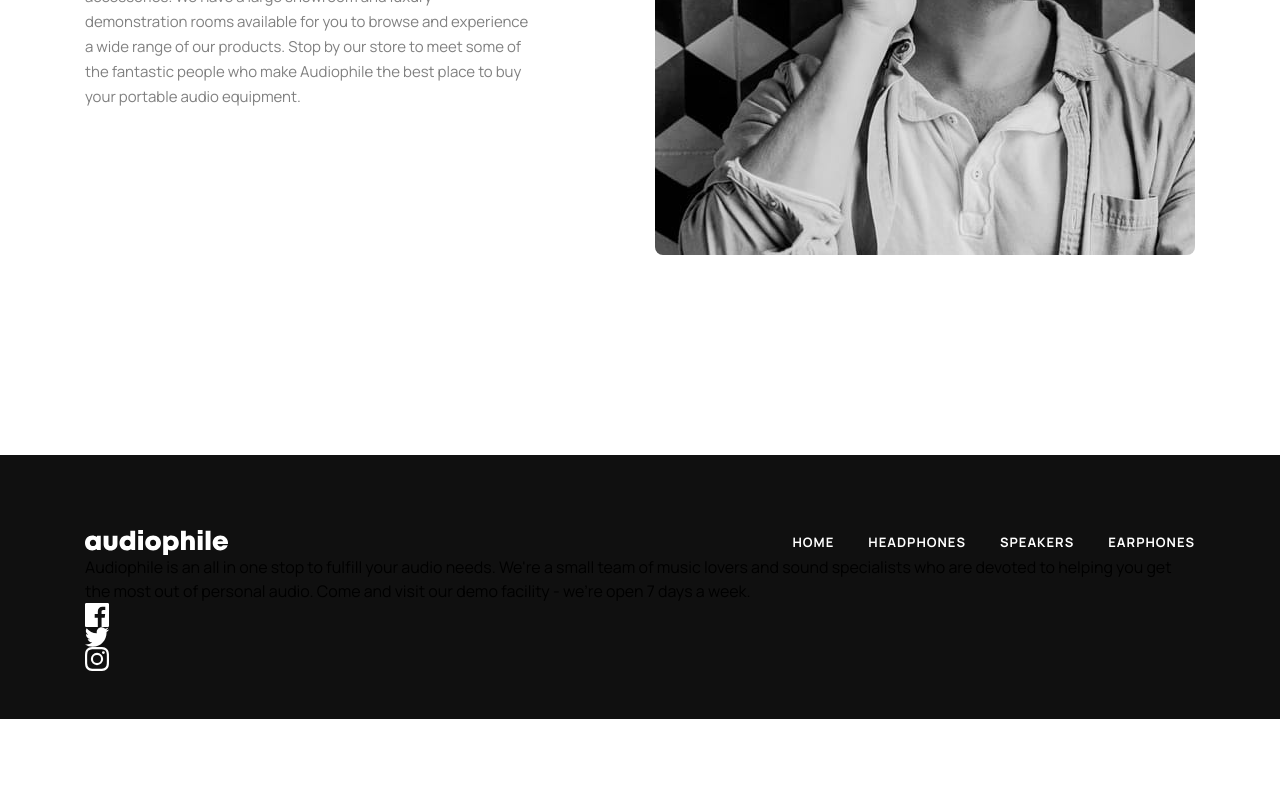
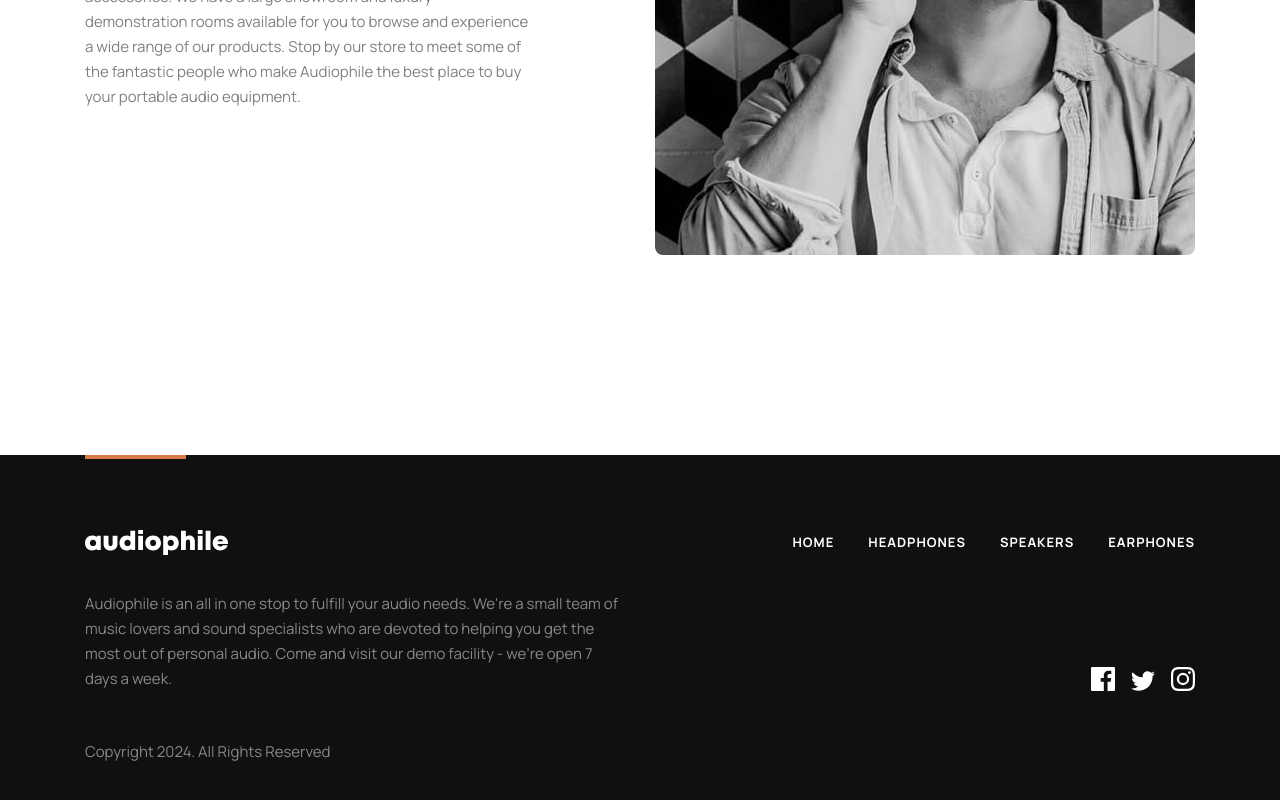
Before and after one commit to Mikoyzskie/fm-audiophile, a Next.js app: page / in a window 1280 px wide. Shown: the part 3130-3930 px from the top of the page. Before the commit the page ends 3849 px from the top, so only its background shows below. Built offline with nearby package versions, Linux system fonts and the light colour scheme.

Commit message:
landing page

```diff
--- a/src/app/globals.css
+++ b/src/app/globals.css
@@ -131,3 +131,7 @@
   height: 729px;
   width: 100%;
 }
+
+.smooth {
+  transition: all 100ms ease-in;
+}
--- a/src/components/footer.tsx
+++ b/src/components/footer.tsx
@@ -8,9 +8,10 @@
     const icons = ["facebook", "instagram", "twitter"]
 
     return (
-        <footer className='bg-[#101010] pt-[75px] pb-12'>
-            <div className='max-w-[1110px] w-full mx-auto'>
-                <div className='flex justify-between items-center'>
+        <footer className='bg-[#101010]  pb-12'>
+            <div className='max-w-[1110px] w-full mx-auto relative'>
+                <div className='w-[101px] h-1 absolute top-0 left-0 bg-[#d87d4a]'></div>
+                <div className='flex justify-between items-center mb-9 pt-[75px]'>
                     <Image
                         src={"/shared/desktop/logo.svg"}
                         alt='logo'
@@ -27,20 +28,27 @@
                         }
                     </ul>
                 </div>
-                <div>
-                    <p>Audiophile is an all in one stop to fulfill your audio needs. {"We're"} a small team of music lovers and sound specialists who are devoted to helping you get the most out of personal audio. Come and visit our demo facility - we’re open 7 days a week.</p>
-                    <ul>
+                <div className='flex justify-between mb-12'>
+                    <p className='text-[rgba(255,255,255,0.5)] max-w-[540px] body'>Audiophile is an all in one stop to fulfill your audio needs. {"We're"} a small team of music lovers and sound specialists who are devoted to helping you get the most out of personal audio. Come and visit our demo facility - we’re open 7 days a week.</p>
+                    <ul className='flex items-end gap-4'>
                         <li>
-                            <svg width="24" height="24" xmlns="http://www.w3.org/2000/svg"><path d="M22.675 0H1.325C.593 0 0 .593 0 1.325v21.351C0 23.407.593 24 1.325 24H12.82v-9.294H9.692v-3.622h3.128V8.413c0-3.1 1.893-4.788 4.659-4.788 1.325 0 2.463.099 2.795.143v3.24l-1.918.001c-1.504 0-1.795.715-1.795 1.763v2.313h3.587l-.467 3.622h-3.12V24h6.116c.73 0 1.323-.593 1.323-1.325V1.325C24 .593 23.407 0 22.675 0z" fill="#FFF" fillRule="nonzero" /></svg>
+                            <Link href={"#"} className='group'>
+                                <svg className='group-hover:fill-[#d87d4a] smooth fill-white' width="24" height="24" xmlns="http://www.w3.org/2000/svg"><path d="M22.675 0H1.325C.593 0 0 .593 0 1.325v21.351C0 23.407.593 24 1.325 24H12.82v-9.294H9.692v-3.622h3.128V8.413c0-3.1 1.893-4.788 4.659-4.788 1.325 0 2.463.099 2.795.143v3.24l-1.918.001c-1.504 0-1.795.715-1.795 1.763v2.313h3.587l-.467 3.622h-3.12V24h6.116c.73 0 1.323-.593 1.323-1.325V1.325C24 .593 23.407 0 22.675 0z" fillRule="nonzero" /></svg>
+                            </Link>
                         </li>
                         <li>
-                            <svg width="24" height="20" xmlns="http://www.w3.org/2000/svg"><path d="M24 2.557a9.83 9.83 0 01-2.828.775A4.932 4.932 0 0023.337.608a9.864 9.864 0 01-3.127 1.195A4.916 4.916 0 0016.616.248c-3.179 0-5.515 2.966-4.797 6.045A13.978 13.978 0 011.671 1.149a4.93 4.93 0 001.523 6.574 4.903 4.903 0 01-2.229-.616c-.054 2.281 1.581 4.415 3.949 4.89a4.935 4.935 0 01-2.224.084 4.928 4.928 0 004.6 3.419A9.9 9.9 0 010 17.54a13.94 13.94 0 007.548 2.212c9.142 0 14.307-7.721 13.995-14.646A10.025 10.025 0 0024 2.557z" fill="#FFF" fillRule="nonzero" /></svg>
+                            <Link href={"#"} className='group'>
+                                <svg className='group-hover:fill-[#d87d4a] smooth fill-white' width="24" height="20" xmlns="http://www.w3.org/2000/svg"><path d="M24 2.557a9.83 9.83 0 01-2.828.775A4.932 4.932 0 0023.337.608a9.864 9.864 0 01-3.127 1.195A4.916 4.916 0 0016.616.248c-3.179 0-5.515 2.966-4.797 6.045A13.978 13.978 0 011.671 1.149a4.93 4.93 0 001.523 6.574 4.903 4.903 0 01-2.229-.616c-.054 2.281 1.581 4.415 3.949 4.89a4.935 4.935 0 01-2.224.084 4.928 4.928 0 004.6 3.419A9.9 9.9 0 010 17.54a13.94 13.94 0 007.548 2.212c9.142 0 14.307-7.721 13.995-14.646A10.025 10.025 0 0024 2.557z" fillRule="nonzero" /></svg>
+                            </Link>
                         </li>
                         <li>
-                            <svg width="24" height="24" xmlns="http://www.w3.org/2000/svg"><path d="M12 2.163c3.204 0 3.584.012 4.85.07 3.252.148 4.771 1.691 4.919 4.919.058 1.265.069 1.645.069 4.849 0 3.205-.012 3.584-.069 4.849-.149 3.225-1.664 4.771-4.919 4.919-1.266.058-1.644.07-4.85.07-3.204 0-3.584-.012-4.849-.07-3.26-.149-4.771-1.699-4.919-4.92-.058-1.265-.07-1.644-.07-4.849 0-3.204.013-3.583.07-4.849.149-3.227 1.664-4.771 4.919-4.919 1.266-.057 1.645-.069 4.849-.069zM12 0C8.741 0 8.333.014 7.053.072 2.695.272.273 2.69.073 7.052.014 8.333 0 8.741 0 12c0 3.259.014 3.668.072 4.948.2 4.358 2.618 6.78 6.98 6.98C8.333 23.986 8.741 24 12 24c3.259 0 3.668-.014 4.948-.072 4.354-.2 6.782-2.618 6.979-6.98.059-1.28.073-1.689.073-4.948 0-3.259-.014-3.667-.072-4.947-.196-4.354-2.617-6.78-6.979-6.98C15.668.014 15.259 0 12 0zm0 5.838a6.162 6.162 0 100 12.324 6.162 6.162 0 000-12.324zM12 16a4 4 0 110-8 4 4 0 010 8zm6.406-11.845a1.44 1.44 0 100 2.881 1.44 1.44 0 000-2.881z" fill="#FFF" fillRule="nonzero" /></svg>
+                            <Link href={"#"} className='group'>
+                                <svg className='group-hover:fill-[#d87d4a] smooth fill-white' width="24" height="24" xmlns="http://www.w3.org/2000/svg"><path d="M12 2.163c3.204 0 3.584.012 4.85.07 3.252.148 4.771 1.691 4.919 4.919.058 1.265.069 1.645.069 4.849 0 3.205-.012 3.584-.069 4.849-.149 3.225-1.664 4.771-4.919 4.919-1.266.058-1.644.07-4.85.07-3.204 0-3.584-.012-4.849-.07-3.26-.149-4.771-1.699-4.919-4.92-.058-1.265-.07-1.644-.07-4.849 0-3.204.013-3.583.07-4.849.149-3.227 1.664-4.771 4.919-4.919 1.266-.057 1.645-.069 4.849-.069zM12 0C8.741 0 8.333.014 7.053.072 2.695.272.273 2.69.073 7.052.014 8.333 0 8.741 0 12c0 3.259.014 3.668.072 4.948.2 4.358 2.618 6.78 6.98 6.98C8.333 23.986 8.741 24 12 24c3.259 0 3.668-.014 4.948-.072 4.354-.2 6.782-2.618 6.979-6.98.059-1.28.073-1.689.073-4.948 0-3.259-.014-3.667-.072-4.947-.196-4.354-2.617-6.78-6.979-6.98C15.668.014 15.259 0 12 0zm0 5.838a6.162 6.162 0 100 12.324 6.162 6.162 0 000-12.324zM12 16a4 4 0 110-8 4 4 0 010 8zm6.406-11.845a1.44 1.44 0 100 2.881 1.44 1.44 0 000-2.881z" fillRule="nonzero" /></svg>
+                            </Link>
                         </li>
                     </ul>
                 </div>
+                <p className='text-[rgba(255,255,255,0.5)] body'>Copyright 2024. All Rights Reserved</p>
             </div>
         </footer>
     )
```
